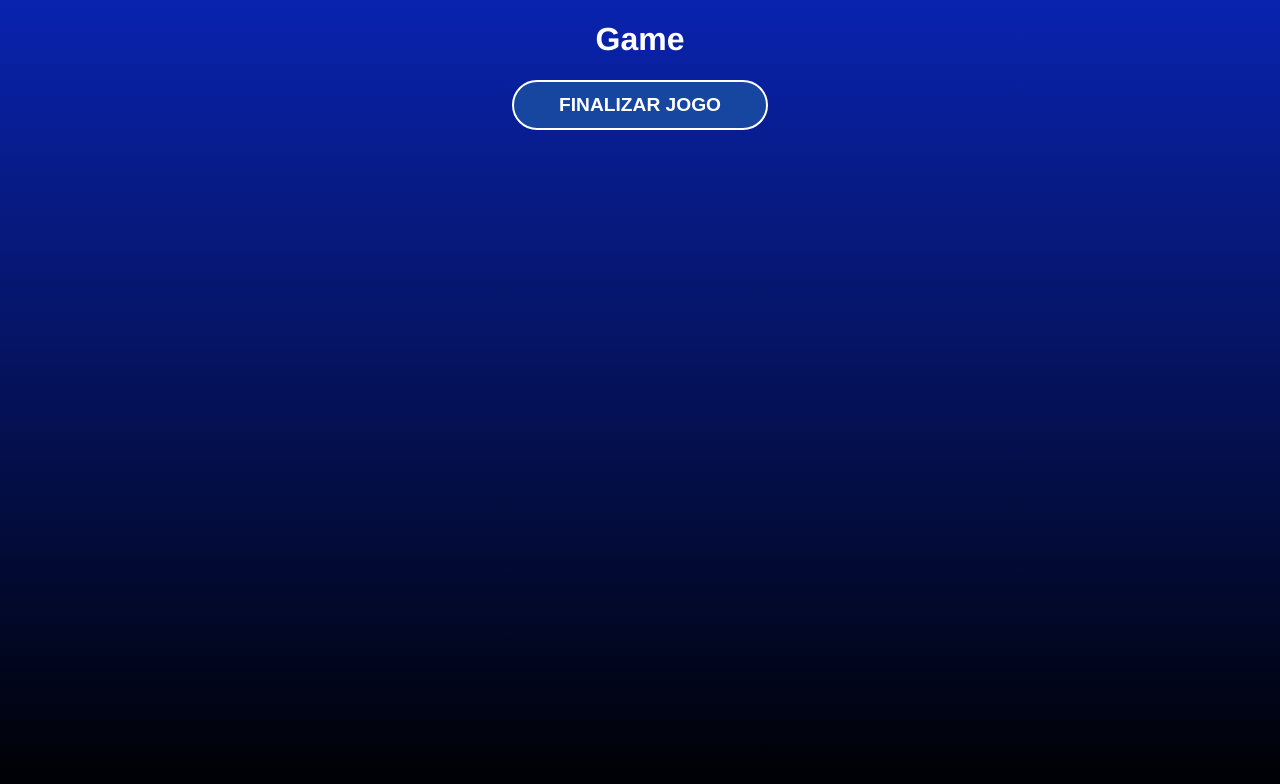
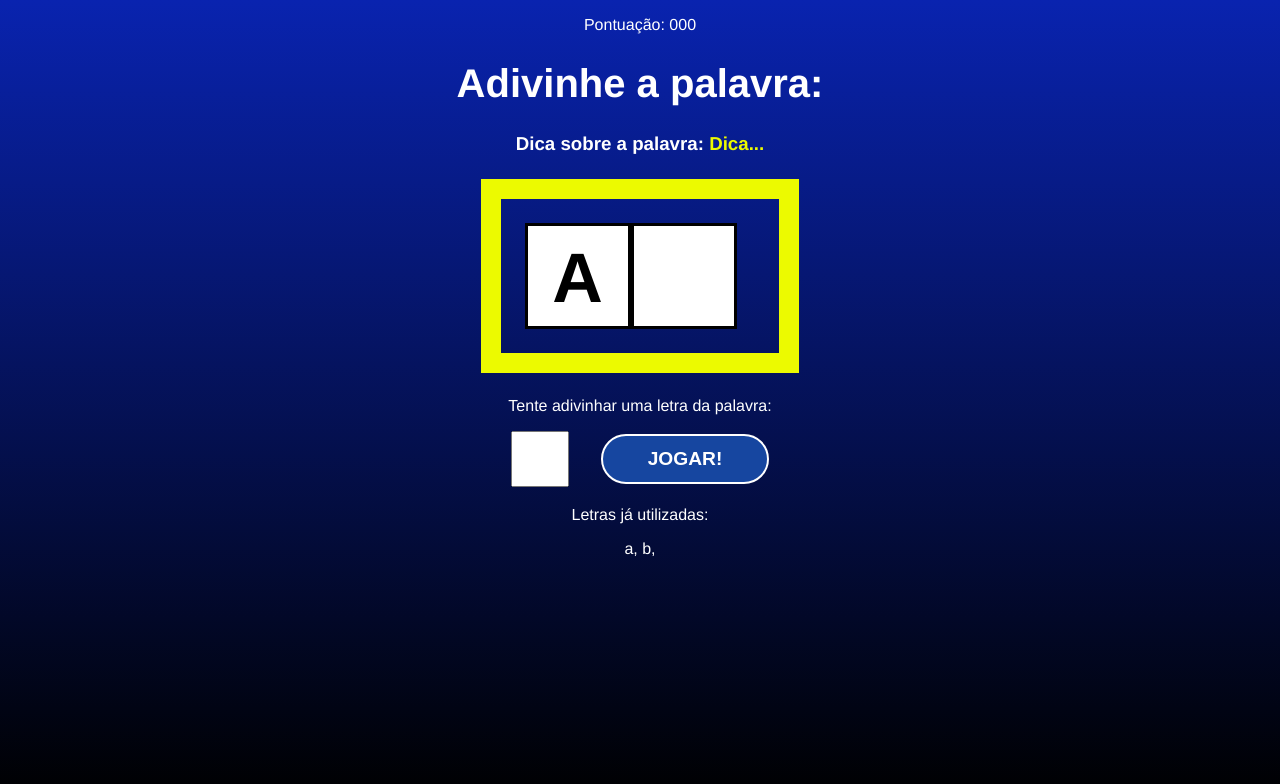
Before and after one commit to sucodelarangela/miniblog, a React (Create React App) app in the folder 6_SECRET_WORD/secretword/: page / in a window 1280 px wide. Both pictures are taken after a click on the button "COMEÇAR O JOGO". Shown: the top 784 px of the page. Built offline with nearby package versions, Linux system fonts and the light colour scheme.

Commit message:
basic structure and styles of game component

```diff
--- a/6_SECRET_WORD/secretword/src/Components/Game.css
+++ b/6_SECRET_WORD/secretword/src/Components/Game.css
@@ -0,0 +1,49 @@
+.game h1 {
+  font-size: 2.5em;
+}
+
+.points span {
+  font-weight: bold;
+}
+
+.tip span {
+  color: #ecfa00;
+}
+
+.wordContainer {
+  margin: 1.5em;
+  padding: 1.5em;
+  border: 20px solid #ecfa00;
+  display: flex;
+}
+
+.letter,
+.blankSquare {
+  font-size: 70px;
+  line-height: 1.5;
+  border: 3px solid #000;
+  height: 100px;
+  width: 100px;
+  text-transform: uppercase;
+  background-color: #fff;
+  color: #000;
+  font-weight: bold;
+}
+
+.letterContainer {
+  margin-bottom: 1.2em;
+}
+
+.letterContainer form {
+  display: flex;
+  align-items: center;
+  justify-content: center;
+}
+
+.letterContainer input {
+  height: 50px;
+  width: 50px;
+  font-size: 2em;
+  text-align: center;
+  margin-right: 1em;
+}
--- a/6_SECRET_WORD/secretword/src/Components/Game.js
+++ b/6_SECRET_WORD/secretword/src/Components/Game.js
@@ -3,9 +3,30 @@ import './Game.css'
 
 const Game = ({ verifyLetter }) => {
   return (
-    <div>
-      <h1>Game</h1>
-      <button onClick={verifyLetter}>Finalizar jogo</button>
+    <div className="game">
+      <p className="point">
+        <span>Pontuação: 000</span>
+      </p>
+      <h1>Adivinhe a palavra:</h1>
+      <h3 className="tip">
+        Dica sobre a palavra: <span>Dica...</span>
+      </h3>
+      <div className="wordContainer">
+        <span className='letter'>A</span>
+        <span className='blankSquare'></span>
+      </div>
+      <div className="letterContainer">
+        <p>Tente adivinhar uma letra da palavra:</p>
+        <form>
+          <input type="text" name='letter' maxLength='1' required />
+          <button>Jogar!</button>
+        </form>
+      </div>
+      <div className="wrongLetterContainer">
+        <p>Letras já utilizadas:</p>
+        <span>a, </span>
+        <span>b, </span>
+      </div>
     </div>
   )
 }
```
